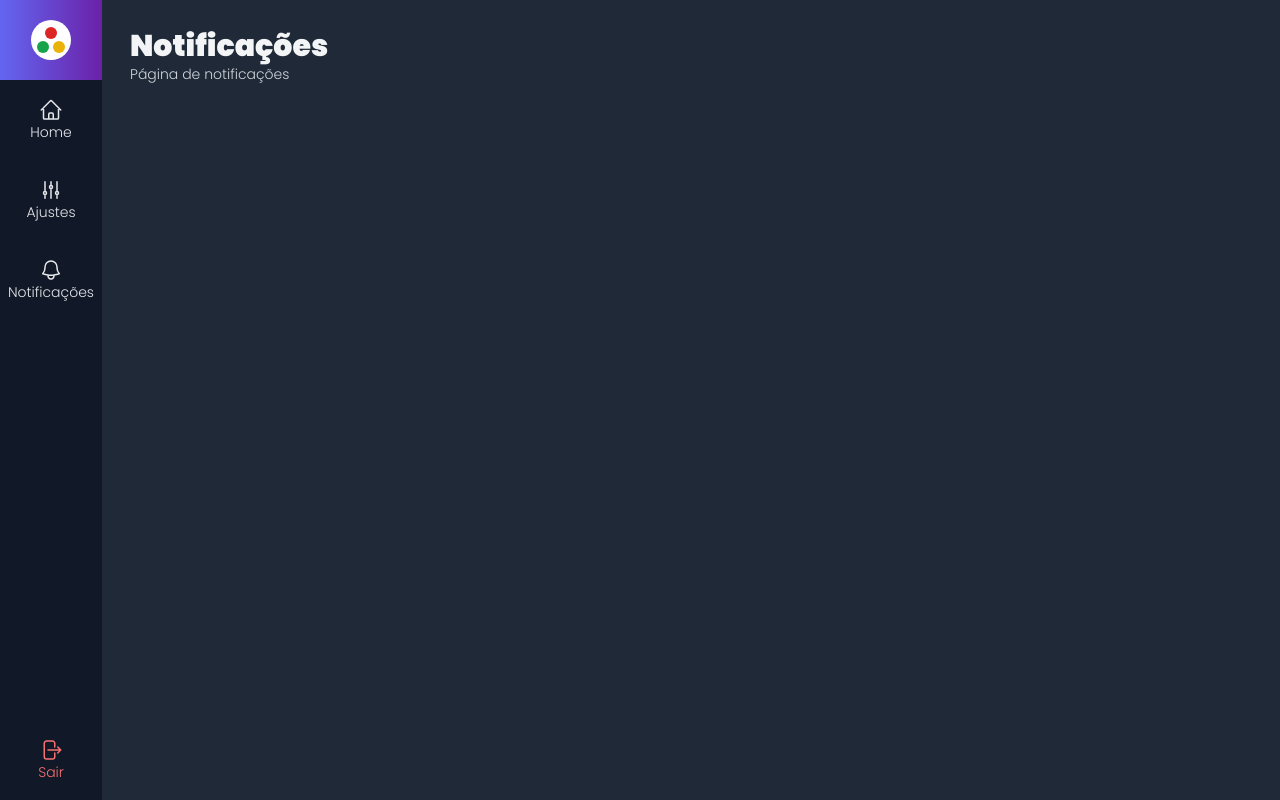
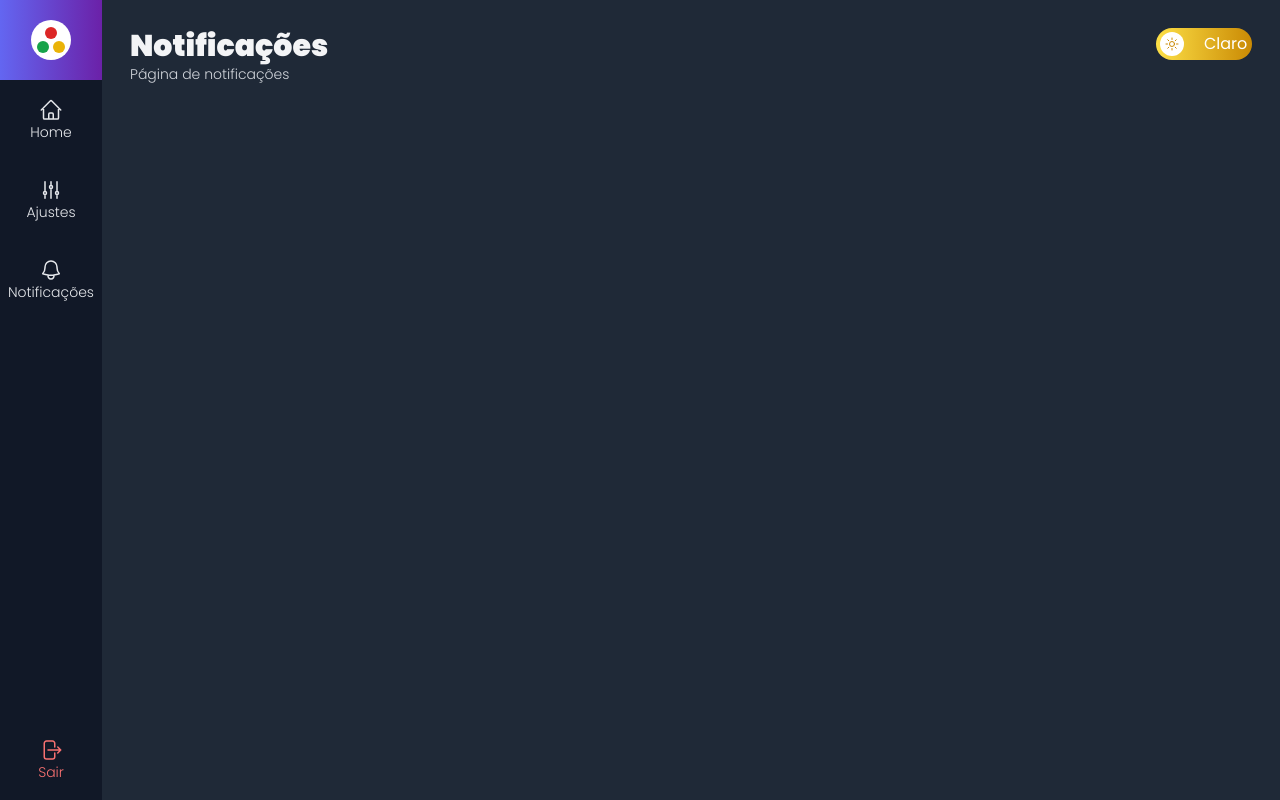
Before and after one commit to marcossabatini7/ion-dash-admin, a Next.js app: page /notifications in a window 1280 px wide. Built offline with nearby package versions, Linux system fonts and the light colour scheme.

Commit message:
botão p/ mudança de tema

```diff
--- a/src/components/icons/index.tsx
+++ b/src/components/icons/index.tsx
@@ -65,3 +65,37 @@ export const LogoutIcon = (
     />
   </svg>
 )
+
+export const SunIcon = (className = 'w-6 h-6') => (
+  <svg
+    xmlns="http://www.w3.org/2000/svg"
+    fill="none"
+    viewBox="0 0 24 24"
+    strokeWidth={1.5}
+    stroke="currentColor"
+    className={className}
+  >
+    <path
+      strokeLinecap="round"
+      strokeLinejoin="round"
+      d="M12 3v2.25m6.364.386l-1.591 1.591M21 12h-2.25m-.386 6.364l-1.591-1.591M12 18.75V21m-4.773-4.227l-1.591 1.591M5.25 12H3m4.227-4.773L5.636 5.636M15.75 12a3.75 3.75 0 11-7.5 0 3.75 3.75 0 017.5 0z"
+    />
+  </svg>
+)
+
+export const MoonIcon = (className = 'w-6 h-6') => (
+  <svg
+    xmlns="http://www.w3.org/2000/svg"
+    fill="none"
+    viewBox="0 0 24 24"
+    strokeWidth={1.5}
+    stroke="currentColor"
+    className={className}
+  >
+    <path
+      strokeLinecap="round"
+      strokeLinejoin="round"
+      d="M21.752 15.002A9.718 9.718 0 0118 15.75c-5.385 0-9.75-4.365-9.75-9.75 0-1.33.266-2.597.748-3.752A9.753 9.753 0 003 11.25C3 16.635 7.365 21 12.75 21a9.753 9.753 0 009.002-5.998z"
+    />
+  </svg>
+)
--- /dev/null
+++ b/src/components/template/ChangeThemeButton.tsx
@@ -0,0 +1,32 @@
+import useAppData from '@/data/hook/useAppData'
+import { MoonIcon, SunIcon } from '../icons'
+
+export default function ChangeThemeButton() {
+  const { theme, changeTheme } = useAppData()
+
+  return theme === '' ? (
+    <div
+      className="hidden bg-gradient-to-r from-gray-500 to-gray-900 w-14 lg:w-24 h-8 sm:flex items-center justify-end cursor-pointer p-1 rounded-full"
+      onClick={changeTheme}
+    >
+      <div className="hidden lg:flex items-center mr-2 text-gray-300">
+        <span>Escuro</span>
+      </div>
+      <div className="flex items-center justify-center bg-black text-yellow-300 w-6 h-6 rounded-full">
+        {MoonIcon('w-4 h-4')}
+      </div>
+    </div>
+  ) : (
+    <div
+      className="hidden bg-gradient-to-r from-yellow-300 to-yellow-600 w-14 lg:w-24 h-8 sm:flex items-center justify-start cursor-pointer p-1 rounded-full"
+      onClick={changeTheme}
+    >
+      <div className="flex items-center justify-center bg-white text-yellow-600 w-6 h-6 rounded-full">
+        {SunIcon('w-4 h-4')}
+      </div>
+      <div className="hidden lg:flex items-center ml-5 text-white">
+        <span>Claro</span>
+      </div>
+    </div>
+  )
+}
--- a/src/components/template/Header.tsx
+++ b/src/components/template/Header.tsx
@@ -1,14 +1,18 @@
-import Title from "./Title";
+import ChangeThemeButton from './ChangeThemeButton'
+import Title from './Title'
 
 interface HeaderProps {
-  title: string;
-  subtitle: string;
+  title: string
+  subtitle: string
 }
 
 export default function Header(props: HeaderProps) {
   return (
-    <>
+    <div className="flex">
       <Title title={props.title} subtitle={props.subtitle} />
-    </>
-  );
+      <div className="flex flex-grow justify-end">
+        <ChangeThemeButton />
+      </div>
+    </div>
+  )
 }
--- a/src/components/template/Title.tsx
+++ b/src/components/template/Title.tsx
@@ -5,13 +5,13 @@ interface TitleProps {
 
 export default function Title(props: TitleProps) {
   return (
-    <>
+    <div>
       <h1 className="font-black text-3xl text-gray-900 dark:text-gray-100">
         {props.title}
       </h1>
       <h2 className="font-light text-sm text-gray-600 dark:text-gray-300">
         {props.subtitle}
       </h2>
-    </>
+    </div>
   )
 }
--- a/src/data/context/AppContext.tsx
+++ b/src/data/context/AppContext.tsx
@@ -1,6 +1,6 @@
 import { createContext, ReactNode, useState } from 'react'
 
-type Theme = 'dark' | ''
+export type Theme = 'dark' | ''
 const DEFAULT_THEME: Theme = 'dark'
 
 interface AppContextProps {
```
